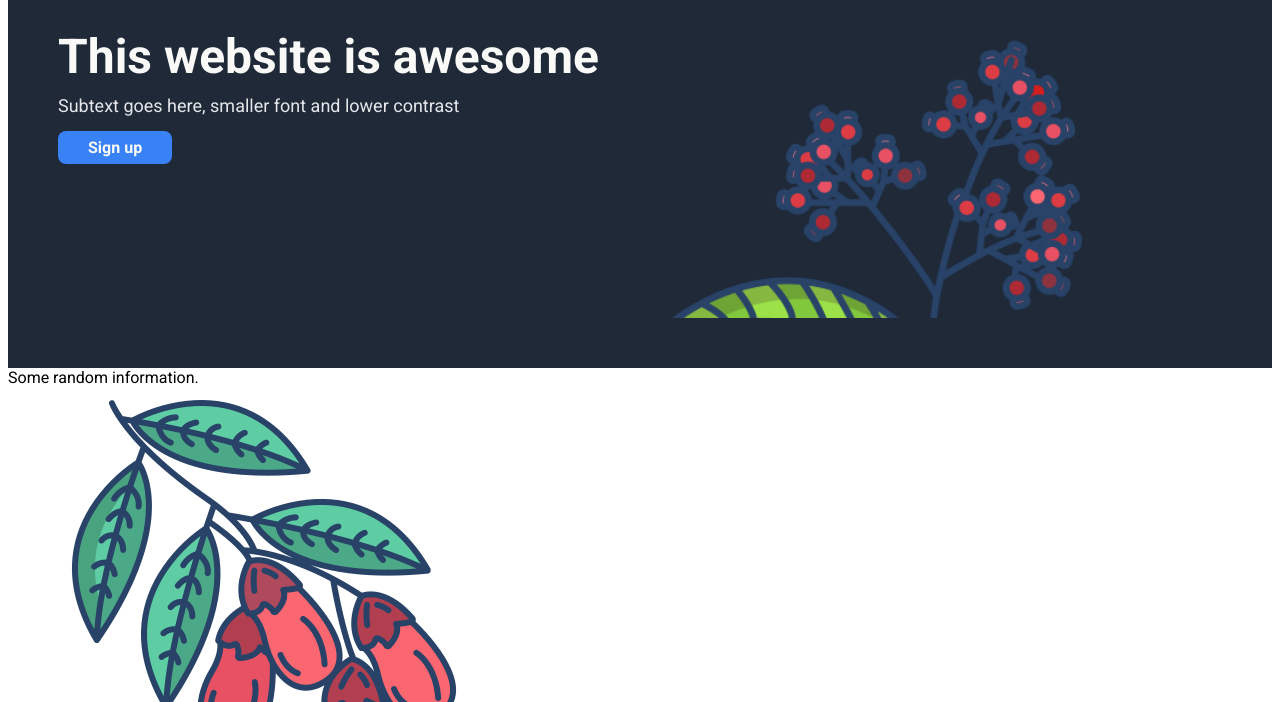
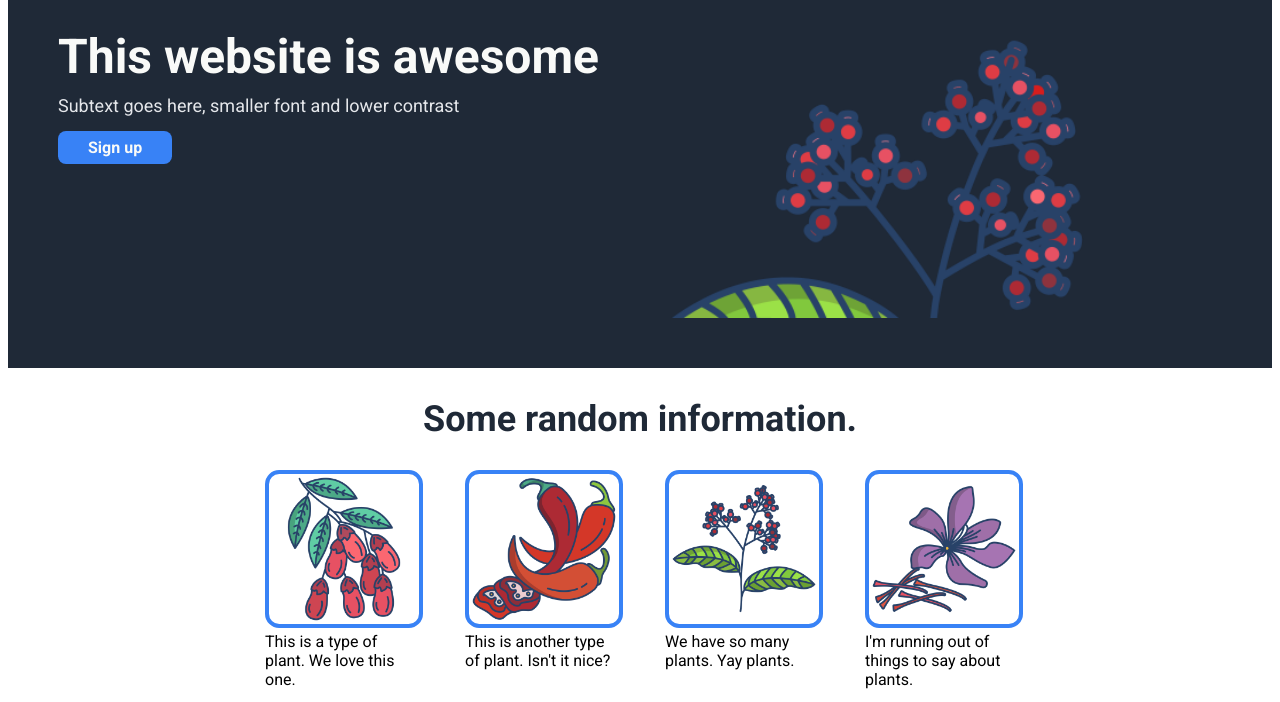
Before and after one commit to Katalout/landing_page, a plain HTML site: page index.html in a window 1280 px wide. Shown: the part 98-800 px from the top of the page. Drawn offline with Linux system fonts and the light colour scheme.

Commit message:
Style second section
	modified:   styles.css

```diff
--- a/styles.css
+++ b/styles.css
@@ -76,3 +76,31 @@ ul a,
 
 
 /* i don't know how to make the image match the size of the left-side.. internet suggests table*/
+
+.second {
+    padding: 30px 0 50px;
+}
+
+.second-title {
+    color: #1F2937;
+    font-weight: 900;
+    font-size: 36px;
+    text-align: center;
+    margin-bottom: 30px;
+}
+
+.second-container {
+    display: flex;
+    justify-content: center;
+    gap: 50px;
+}
+
+.img-group img {
+    width: 150px;
+    border: 4px solid #3882F6;
+    border-radius: 9%;
+}
+
+.img-group {
+    width: 150px;
+}
```
